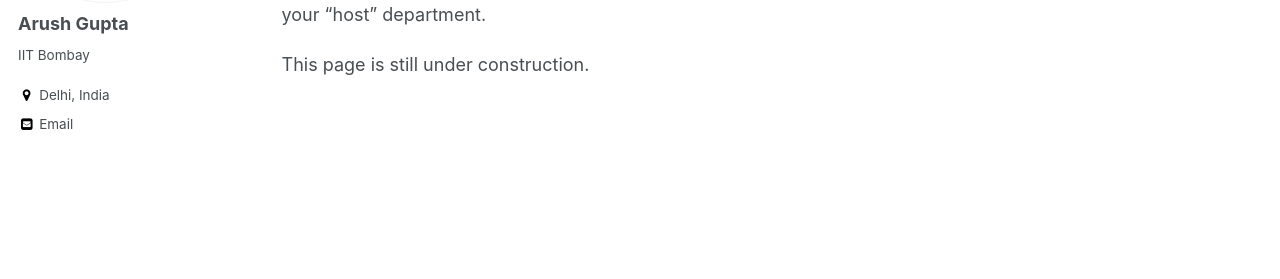
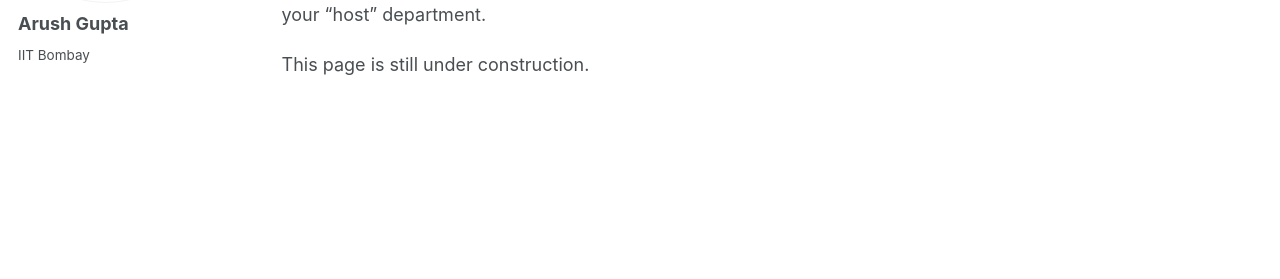
Before and after one commit to arush-gupta/arush-gupta.github.io, a Jekyll site: the page built from _pages/about.md, in a window 1280 px wide. Shown: the part 264-543 px from the top of the page. Built offline with Jekyll 4.4.1, drawn with Linux system fonts in a browser that asks for light colours.

Commit message:
Update _config.yml

```diff
--- a/_config.yml
+++ b/_config.yml
@@ -84,10 +84,10 @@ author:
   name             : "Arush Gupta"
   avatar           : "profile.jpg" ## Image
   bio              : "IIT Bombay"
-  location         : "Delhi, India"
+  location         :
   employer         :
   googlescholar    : #"http://yourfullgooglescholarurl.com"
-  email            : "arush_g@iitb.ac.in"
+  arush_g@iitb.ac.in            : "arush_g@iitb.ac.in"
   uri              :
   bitbucket        :
   codepen          :
```
